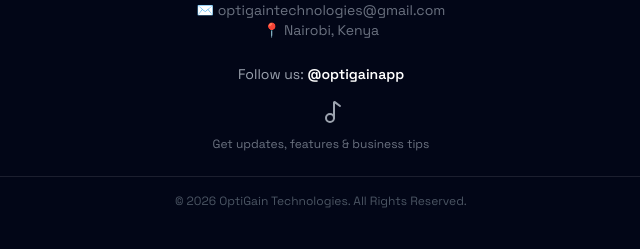
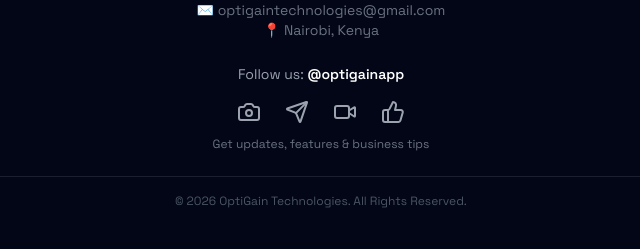
Before and after one commit to drgriff674/profit_optimizer, a Flask app: page / in a window 1280 px wide. Shown: the part 2915-3164 px from the top of the page, without its empty margins (319-959 px from the left). Run offline with Flask 3, Linux system fonts and the light colour scheme; some libraries are stand-ins or nearby versions.

Commit message:
Fix subscription logic and update landing page

```diff
--- a/app.py
+++ b/app.py
@@ -1233,6 +1233,12 @@ def dashboard():
 
         username = session["username"]
 
+        user = get_user(username)
+
+        is_admin = user and str(user.get("role", "")).lower().strip() == "admin"
+
+        print("👑 IS ADMIN:", is_admin)
+
         if not get_business_info_cached(username):
             ensure_business_exists(username)
 
@@ -1259,8 +1265,9 @@ def dashboard():
         top_products = bundle["top_products"]
         forecast_status = bundle["forecast_status"]
         print("🔥 bundle: done")
-        if not subscription or subscription.get("status") not in ["active", "trial"]:
-            return redirect(url_for("landing", expired=True))
+        if not is_admin:
+            if not subscription or subscription.get("status") not in ["active", "trial"]:
+                return redirect(url_for("landing", expired=True))
 
 
         from datetime import datetime
@@ -1290,7 +1297,7 @@ def dashboard():
                 else:
                     subscription_status = "expired"
 
-                if days_left <= 0:
+                if not is_admin and days_left <= 0:
                     return redirect(url_for("landing", expired=True))
 
                 warning_message = None
--- a/templates/landing.html
+++ b/templates/landing.html
@@ -23,7 +23,7 @@ content="OptiGain is a business management software for tracking revenue, expens
 
 <link rel="stylesheet"
 href="{{ url_for('static', filename='css/output.css') }}">
-<script src="https://unpkg.com/lucide@latest"></script>
+<script src="https://cdn.jsdelivr.net/npm/lucide@latest/dist/umd/lucide.min.js"></script>
   <link href="https://fonts.googleapis.com/css2?family=Space+Grotesk:wght@400;500;600;700&display=swap" rel="stylesheet">
 
 <script type="application/ld+json">
@@ -342,22 +342,22 @@ About
 
   <a href="https://instagram.com/optigainapp" target="_blank"
      class="hover:scale-110 hover:text-pink-500 transition">
-    <i data-lucide="instagram" class="w-6 h-6"></i>
+    <i data-lucide="camera" class="w-6 h-6"></i>
   </a>
 
   <a href="https://twitter.com/optigainapp" target="_blank"
      class="hover:scale-110 hover:text-blue-400 transition">
-    <i data-lucide="twitter" class="w-6 h-6"></i>
+    <i data-lucide="send" class="w-6 h-6"></i>
   </a>
 
   <a href="https://tiktok.com/@optigainapp" target="_blank"
      class="hover:scale-110 hover:text-white transition">
-    <i data-lucide="music-2" class="w-6 h-6"></i>
+    <i data-lucide="video" class="w-6 h-6"></i>
   </a>
 
   <a href="https://facebook.com/optigainapp" target="_blank"
      class="hover:scale-110 hover:text-blue-600 transition">
-    <i data-lucide="facebook" class="w-6 h-6"></i>
+    <i data-lucide="thumbs-up" class="w-6 h-6"></i>
   </a>
 
 </div>
@@ -444,8 +444,13 @@ window.addEventListener("beforeinstallprompt", (e) => {
 </script>
 
 <script>
-  document.addEventListener("DOMContentLoaded", () => {
-    lucide.createIcons();
+  window.addEventListener("load", () => {
+    if (window.lucide) {
+      lucide.createIcons();
+      console.log("✅ Lucide icons loaded");
+    } else {
+      console.log("❌ Lucide failed to load");
+    }
   });
 </script>
 
```
